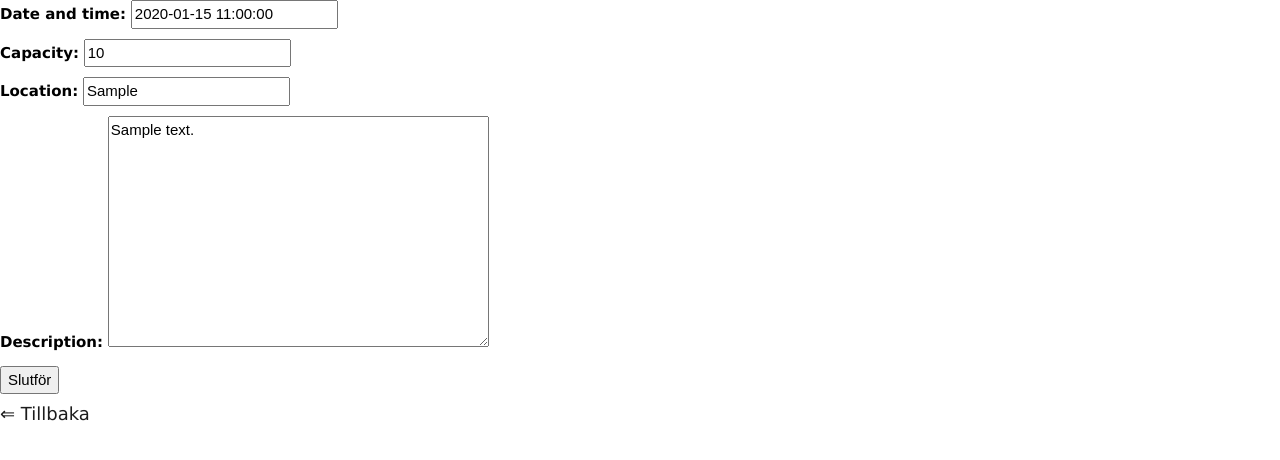
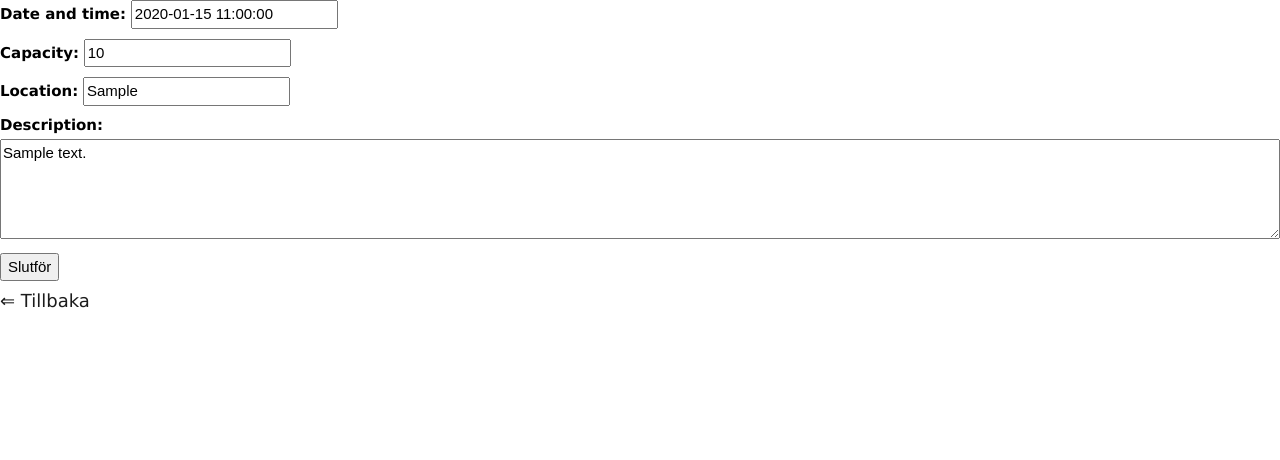
Before and after one commit to davidsjoo/linkura_web-booking, a Django app: page /booking_app/1/time_update/ in a window 1280 px wide. Shown: the top 460 px of the page. Run offline with Django 3.2, Linux system fonts and the light colour scheme; tables that the repository leaves empty hold one stand-in row (values such as "Sample post"); some libraries are stand-ins or nearby versions.

Commit message:
ändra storleken på textfältet

```diff
--- a/booking_app/models.py
+++ b/booking_app/models.py
@@ -22,7 +22,7 @@ class Time(models.Model):
 	datetime = models.DateTimeField('Date and time')
 	capacity = models.IntegerField(default=1)
 	location = models.CharField(max_length=50)
-	description = models.TextField()
+	description = models.TextField(max_length=500)
 	def __unicode__(self):
 		return "%s" % self.datetime
 	class Meta:
--- a/booking_app/static/booking_app/style.css
+++ b/booking_app/static/booking_app/style.css
@@ -108,3 +108,8 @@ th,td
         padding: 5px 5px;
 
     }
+
+#id_description {
+    width: 100%;
+    height: 100px;
+}
```
